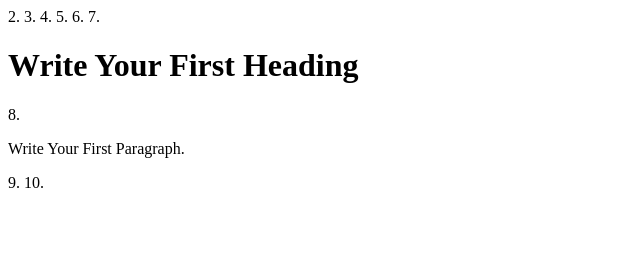
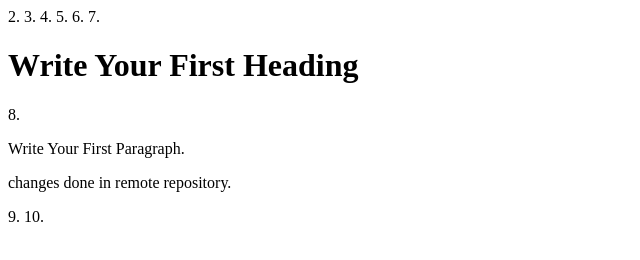
Before and after one commit to Subhalaxmijagat/webproject2, a plain HTML site: page index.html in a window 1280 px wide. Shown: the whole page, without its empty margins (0-640 px from the left). Drawn offline with Linux system fonts and the light colour scheme.

Commit message:
Update index.html

```diff
--- a/index.html
+++ b/index.html
@@ -6,5 +6,6 @@
 6. <body>
 7. <h1>Write Your First Heading</h1>
 8. <p>Write Your First Paragraph.</p>
+  <p>changes done in remote repository.</p>
 9. </body>
 10. </html>
```
